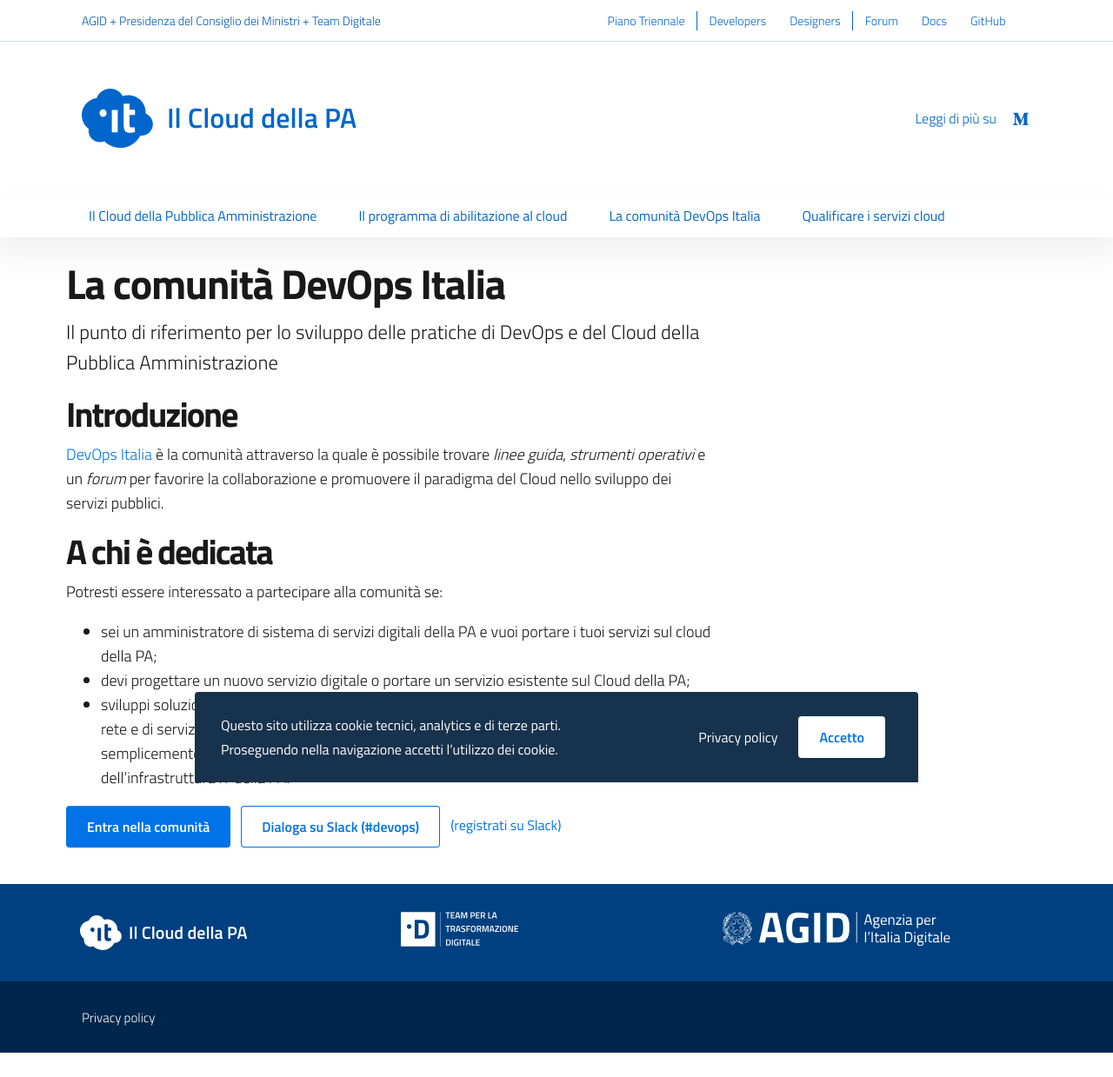
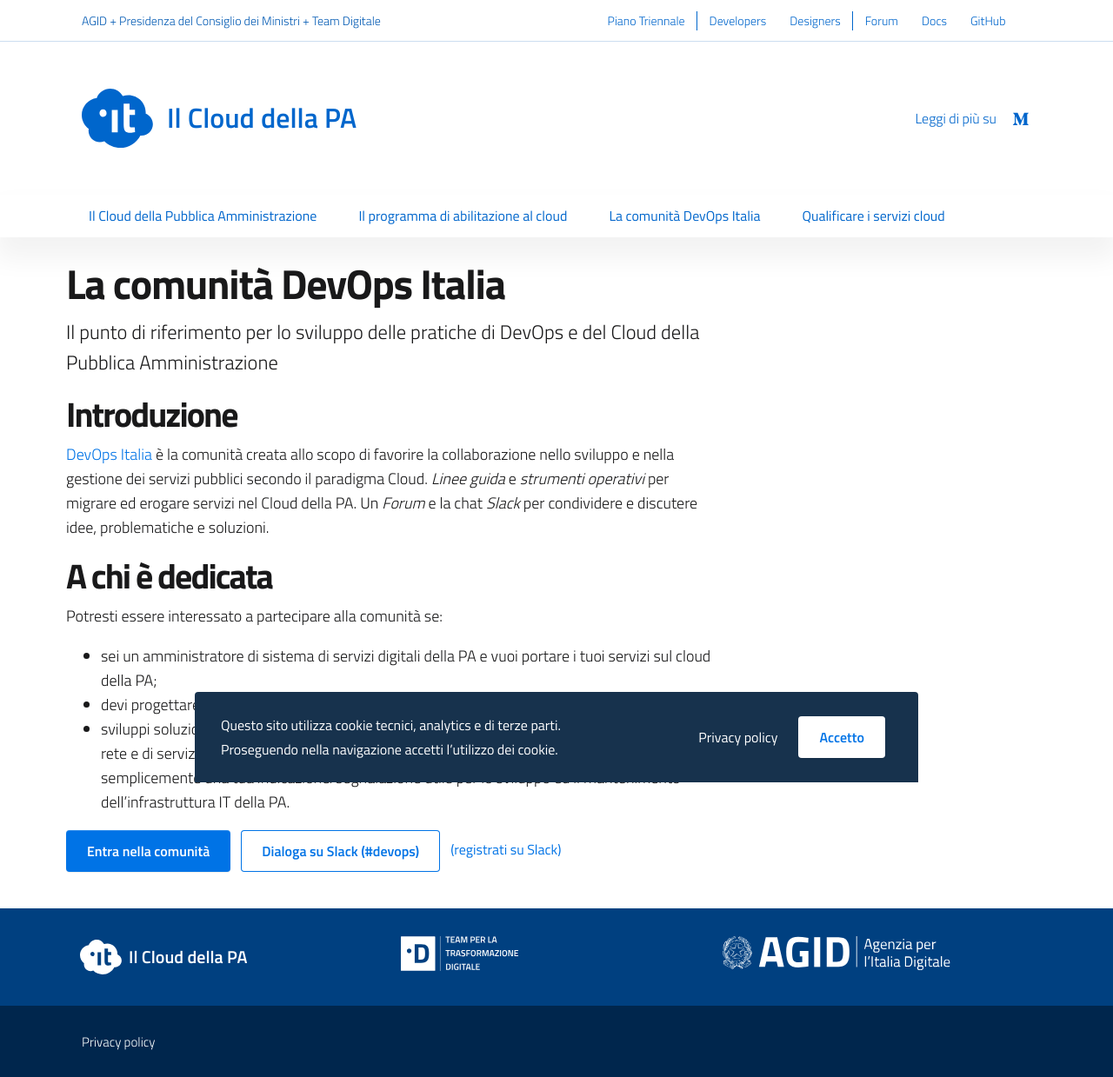
Before and after one commit to italia/cloud.italia.it, a Jekyll site: the page built from it/devops-italia.md, in a window 1280 px wide. Shown: the whole page at 87% size. Built offline with Jekyll 4.4.1, drawn with Linux system fonts in a browser that asks for light colours; before the commit the page ends 1211 px from its top, so only the background shows below that.

Commit message:
Text edited

```diff
--- a/it/devops-italia.md
+++ b/it/devops-italia.md
@@ -9,7 +9,7 @@
 
 ## Introduzione
 
-[DevOps Italia](https://developers.italia.it/it/devops/) è la comunità attraverso la quale è possibile trovare *linee guida*, *strumenti operativi* e un *forum* per favorire la collaborazione e promuovere il paradigma del Cloud nello sviluppo dei servizi pubblici.
+[DevOps Italia](https://developers.italia.it/it/devops/) è la comunità creata allo scopo di favorire la collaborazione nello sviluppo e nella gestione dei servizi pubblici secondo il paradigma Cloud.  *Linee guida* e *strumenti operativi* per migrare ed erogare servizi nel Cloud della PA. Un *Forum* e la chat *Slack* per condividere e discutere idee, problematiche e soluzioni.
 
 ## A chi è dedicata
 
```
